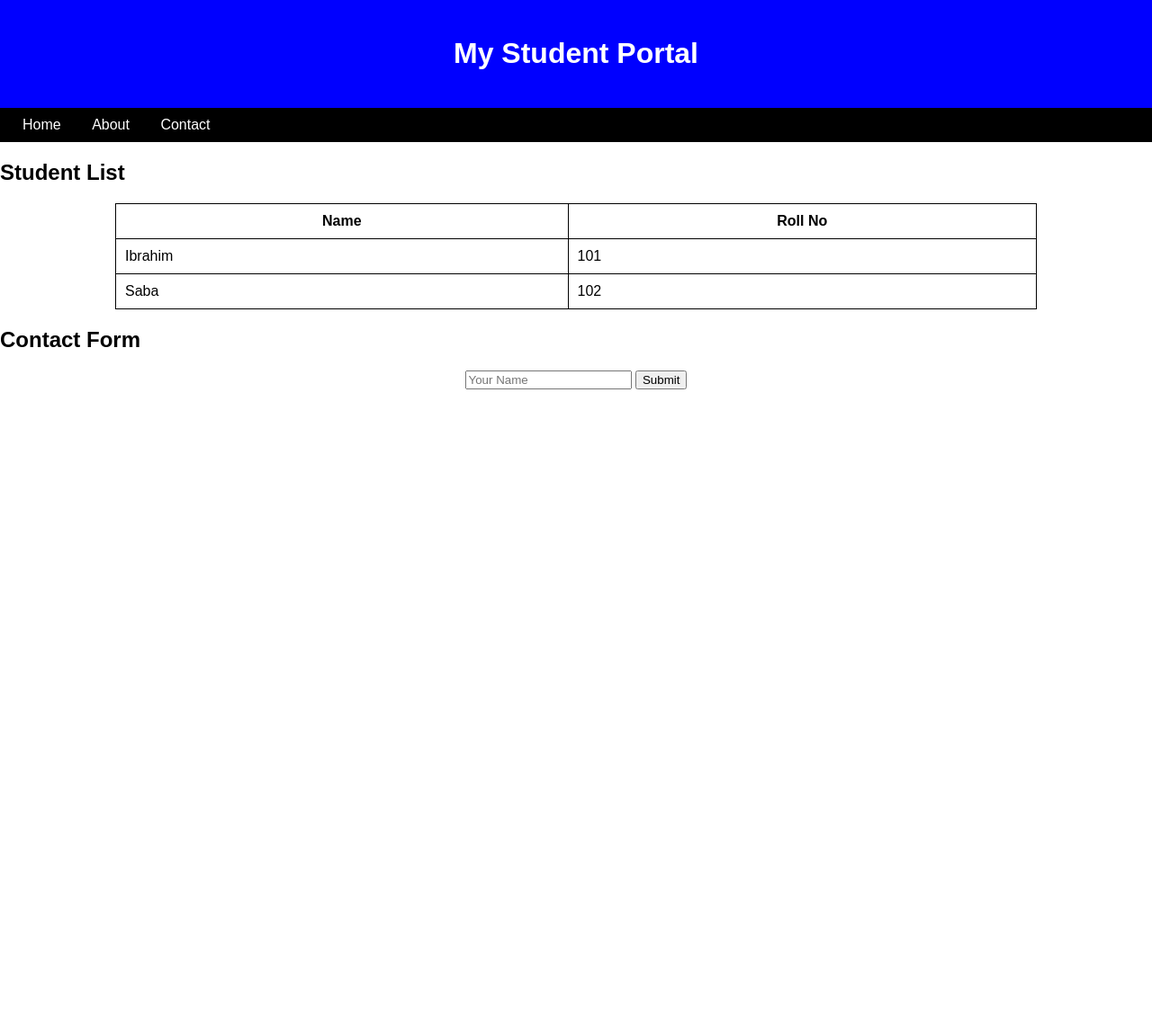
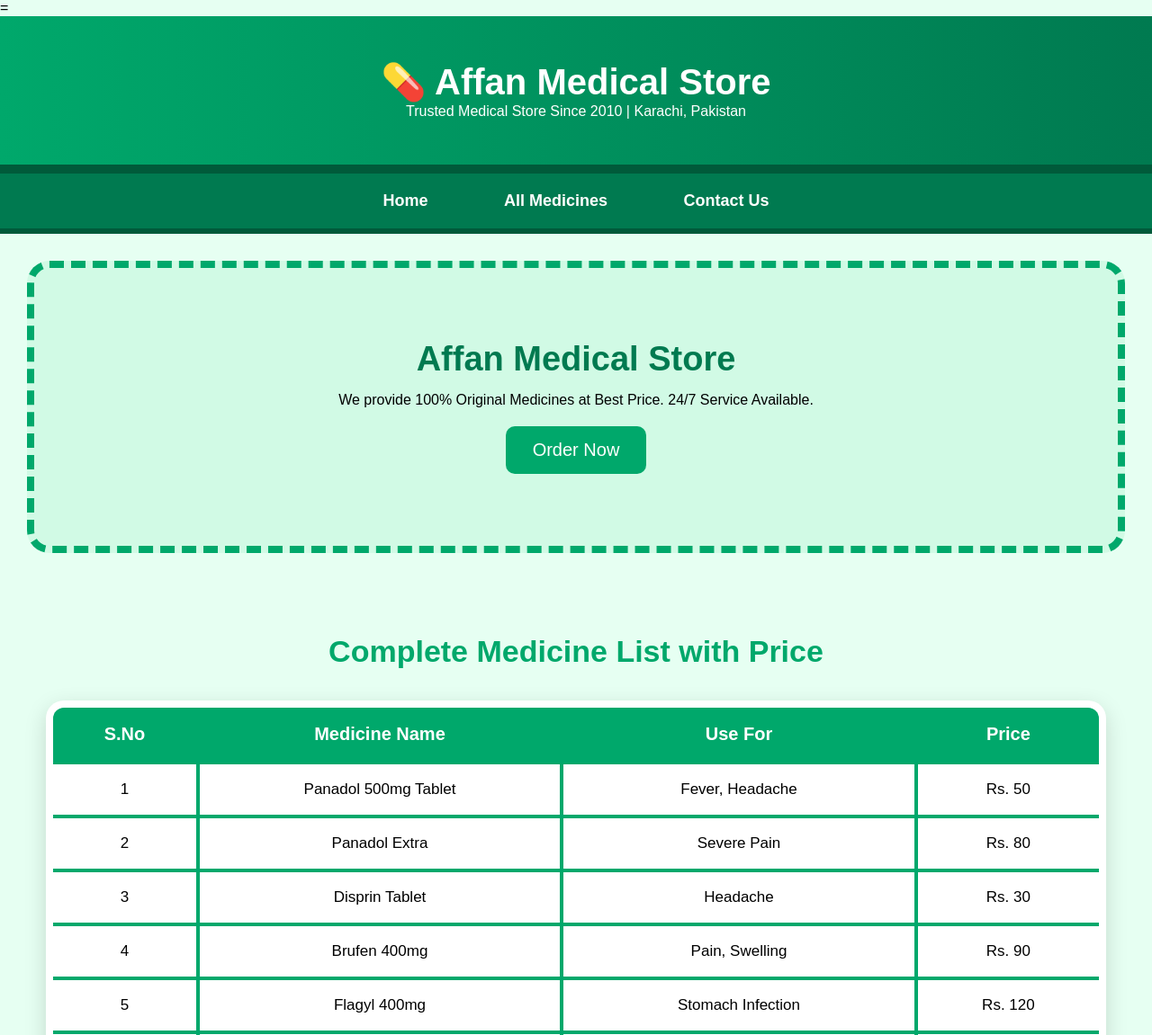
Before and after one commit to ibrahimbahra86-lang/ibrahim, a plain HTML site: page index.html in a window 1280 px wide. Shown: the top 1151 px of the page at 90% size. Before the commit the page ends 800 px from the top, so only its background shows below. Drawn offline with Linux system fonts and the light colour scheme.

Commit message:
Add files via upload

```diff
--- a/index.html
+++ b/index.html
@@ -1,29 +1,78 @@
-    <!DOCTYPE html>
-    <html>
+=<!DOCTYPE html>
+<html lang="en">
 <head>
-        <title>Assignment 9</title>
+  <meta charset="UTF-8">
+  <meta name="viewport" content="width=device-width, initial-scale=1.0">
+  <title>Affan Medical Store</title>
   <link rel="stylesheet" href="style.css">
 </head>
 <body>
-        <header><h1>My Student Portal</h1></header>
+
+  <header>
+    <h1>💊 Affan Medical Store</h1>
+    <p>Trusted Medical Store Since 2010 | Karachi, Pakistan</p>
+  </header>
 
   <nav>
-            <a href="#">Home</a>
-            <a href="#">About</a>
-            <a href="#">Contact</a>
+    <a href="#home">Home</a>
+    <a href="#medicines">All Medicines</a>
+    <a href="#contact">Contact Us</a>
   </nav>
 
-        <h2>Student List</h2>
+  <section id="home" class="hero">
+    <h2>Affan Medical Store</h2>
+    <p>We provide 100% Original Medicines at Best Price. 24/7 Service Available.</p>
+    <button onclick="alert('Thank you for visiting Abdul Hadi Medical!')">Order Now</button>
+  </section>
+
+  <section id="medicines">
+    <h2>Complete Medicine List with Price</h2>
     <table>
-            <tr><th>Name</th><th>Roll No</th></tr>
-            <tr><td>Ibrahim</td><td>101</td></tr>
-            <tr><td>Saba</td><td>102</td></tr>
+      <tr>
+        <th>S.No</th>
+        <th>Medicine Name</th>
+        <th>Use For</th>
+        <th>Price</th>
+      </tr>
+      <tr><td>1</td><td>Panadol 500mg Tablet</td><td>Fever, Headache</td><td>Rs. 50</td></tr>
+      <tr><td>2</td><td>Panadol Extra</td><td>Severe Pain</td><td>Rs. 80</td></tr>
+      <tr><td>3</td><td>Disprin Tablet</td><td>Headache</td><td>Rs. 30</td></tr>
+      <tr><td>4</td><td>Brufen 400mg</td><td>Pain, Swelling</td><td>Rs. 90</td></tr>
+      <tr><td>5</td><td>Flagyl 400mg</td><td>Stomach Infection</td><td>Rs. 120</td></tr>
+      <tr><td>6</td><td>Flagyl 200mg Syrup</td><td>Children Infection</td><td>Rs. 150</td></tr>
+      <tr><td>7</td><td>Augmentin 625mg</td><td>Bacterial Infection</td><td>Rs. 350</td></tr>
+      <tr><td>8</td><td>Amoxil 500mg Capsule</td><td>General Infection</td><td>Rs. 200</td></tr>
+      <tr><td>9</td><td>ORS Sachet</td><td>Dehydration</td><td>Rs. 25</td></tr>
+      <tr><td>10</td><td>Calpol 120mg Syrup</td><td>Kids Fever</td><td>Rs. 180</td></tr>
+      <tr><td>11</td><td>Rizak 10mg</td><td>Allergy, Sneezing</td><td>Rs. 60</td></tr>
+      <tr><td>12</td><td>Claritin 10mg</td><td>Allergy</td><td>Rs. 100</td></tr>
+      <tr><td>13</td><td>Ventolin Inhaler</td><td>Asthma</td><td>Rs. 450</td></tr>
+      <tr><td>14</td><td>Losec 20mg Capsule</td><td>Acidity, Ulcer</td><td>Rs. 300</td></tr>
+      <tr><td>15</td><td>Gaviscon Syrup</td><td>Heart Burn</td><td>Rs. 220</td></tr>
+      <tr><td>16</td><td>Betnovate Cream</td><td>Skin Itching</td><td>Rs. 170</td></tr>
+      <tr><td>17</td><td>Polifex Ointment</td><td>Wound Healing</td><td>Rs. 140</td></tr>
+      <tr><td>18</td><td>Band-Aid Box 20pcs</td><td>For Cuts</td><td>Rs. 150</td></tr>
+      <tr><td>19</td><td>Digital Thermometer</td><td>Check Fever</td><td>Rs. 500</td></tr>
+      <tr><td>20</td><td>BP Machine Digital</td><td>Check Blood Pressure</td><td>Rs. 2000</td></tr>
+      <tr><td>21</td><td>Vitamin C Tablet</td><td>Immunity</td><td>Rs. 120</td></tr>
+      <tr><td>22</td><td>Calcium Sandoz</td><td>Bone Strength</td><td>Rs. 250</td></tr>
     </table>
+  </section>
 
-        <h2>Contact Form</h2>
-        <form>
-            <input type="text" placeholder="Your Name">
-            <button>Submit</button>
-        </form>
+  <section id="contact">
+    <h2>Contact Affan Medical</h2>
+    <div class="card">
+      <p><b>Owner Name:</b> Affan</p>
+      <p><b>Phone:</b> 03208354604</p>
+      <p><b>WhatsApp:</b> 03208354604</p>
+      <p><b>Address:</b> Main Market, Karachi, Pakistan</p>
+      <p><b>Timing:</b> 9:00 AM to 12:00 AM - 7 Days Open</p>
+    </div>
+  </section>
+
+  <footer>
+    <p>© 2026 Abdul Hadi Medical Store. All Rights Reserved. Made with ❤️</p>
+  </footer>
+
 </body>
 </html>
--- a/style.css
+++ b/style.css
@@ -1,7 +1,101 @@
-    body {font-family: Arial; margin: 0;}
-    header {background: blue; color: white; padding: 20px; text-align: center;}
-    nav {background: black; padding: 10px;}
-    nav a {color: white; margin: 15px; text-decoration: none;}
-    table {width: 80%; margin: 20px auto; border-collapse: collapse;}
-    th, td {border: 1px solid black; padding: 10px;}
-    form {text-align: center; margin: 20px;}
+* {
+  margin: 0;
+  padding: 0;
+  font-family: 'Arial', sans-serif;
+}
+body {
+  background: #e6fff2;
+}
+header {
+  background: linear-gradient(90deg, #00a86b, #007a50);
+  color: white;
+  text-align: center;
+  padding: 50px 20px;
+  border-bottom: 10px solid #005a3a;
+}
+header h1 { font-size: 40px; }
+nav {
+  background: #007a50;
+  text-align: center;
+  padding: 20px;
+  border-bottom: 6px solid #005a3a;
+}
+nav a {
+  color: white;
+  text-decoration: none;
+  margin: 0 25px;
+  font-weight: bold;
+  font-size: 18px;
+  padding: 10px 15px;
+  border-radius: 8px;
+}
+nav a:hover {
+  background: white;
+  color: #007a50;
+}
+.hero {
+  background: #d1fae5;
+  text-align: center;
+  padding: 80px 20px;
+  border: 8px dashed #00a86b;
+  margin: 30px;
+  border-radius: 25px;
+}
+.hero h2 { font-size: 38px; color: #007a50; margin-bottom: 15px; }
+.hero button {
+  background: #00a86b;
+  color: white;
+  border: none;
+  padding: 15px 30px;
+  font-size: 20px;
+  border-radius: 10px;
+  cursor: pointer;
+  margin-top: 20px;
+}
+section { padding: 60px 20px; }
+h2 {
+  text-align: center;
+  color: #00a86b;
+  margin-bottom: 35px;
+  font-size: 34px;
+}
+table {
+  width: 95%;
+  margin: auto;
+  border-collapse: collapse;
+  background: white;
+  border: 8px solid #00a86b;
+  border-radius: 20px;
+  overflow: hidden;
+  box-shadow: 0 8px 25px rgba(0,0,0,0.15);
+}
+th, td {
+  border: 4px solid #00a86b;
+  padding: 18px;
+  text-align: center;
+  font-size: 17px;
+}
+th {
+  background: #00a86b;
+  color: white;
+  font-size: 20px;
+}
+tr:hover { background: #f0fff4; }
+.card {
+  background: white;
+  padding: 35px;
+  width: 70%;
+  margin: auto;
+  border-radius: 25px;
+  border: 6px solid #00a86b;
+  box-shadow: 0 8px 25px rgba(0,0,0,0.15);
+  font-size: 18px;
+}
+footer {
+  background: #222;
+  color: white;
+  text-align: center;
+  padding: 30px;
+  margin-top: 60px;
+  border-top: 10px solid #00a86b;
+}
```
Lines whose indentation alone changed are shown as unchanged.
